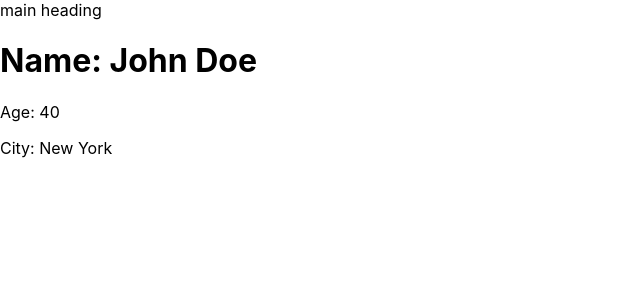
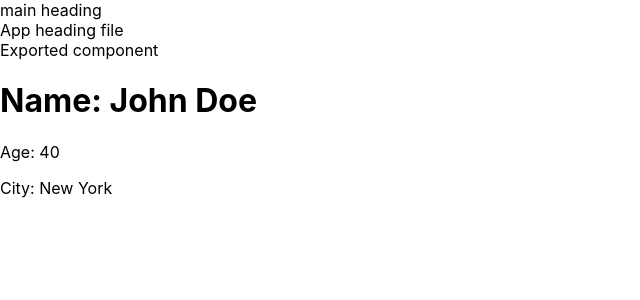
Before and after one commit to Amalprneopraxis/Navigation-menu, a React (Create React App) app: page / in a window 1280 px wide. Shown: the top 300 px of the page, without its empty margins (0-640 px from the left). Built offline with nearby package versions, Linux system fonts and the light colour scheme.

Commit message:
add heading for component

```diff
--- a/src/App.js
+++ b/src/App.js
@@ -6,6 +6,7 @@ function App() {
   <>
   <div>
     main heading
+    <div>App heading file</div>
     <Headernav/>
   </div>
   </>
--- a/src/Headernav.js
+++ b/src/Headernav.js
@@ -2,11 +2,14 @@ import React from 'react';
 
 const Headernav = () => {
     return (
-        <div>
-            <h1>Name: John Doe</h1>
-            <p>Age: 40</p>
-            <p>City: New York</p>
-        </div>
+        <>
+            <div>
+                <div>Exported component</div>
+                <h1>Name: John Doe</h1>
+                <p>Age: 40</p>
+                <p>City: New York</p>
+            </div>
+        </>
     );
 };
 
```
Also changed, not shown: 1 other file (tests, documents, lock files or other folders).
